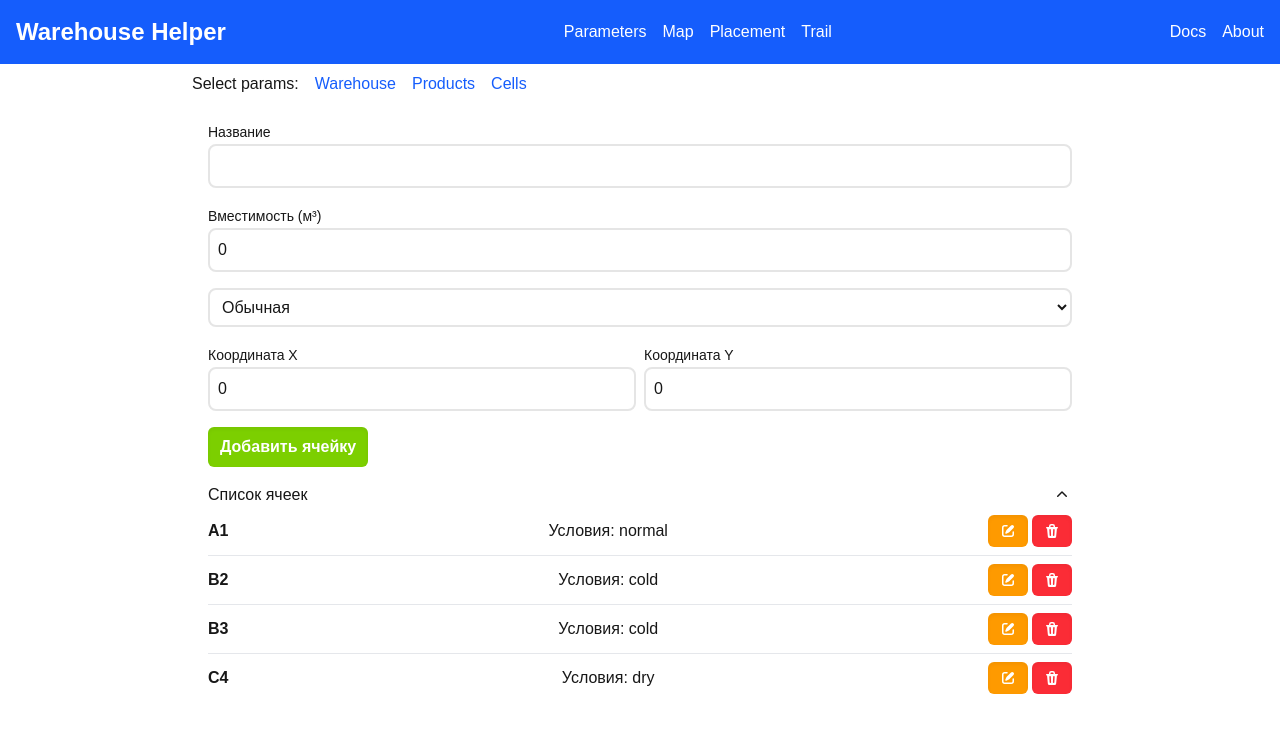
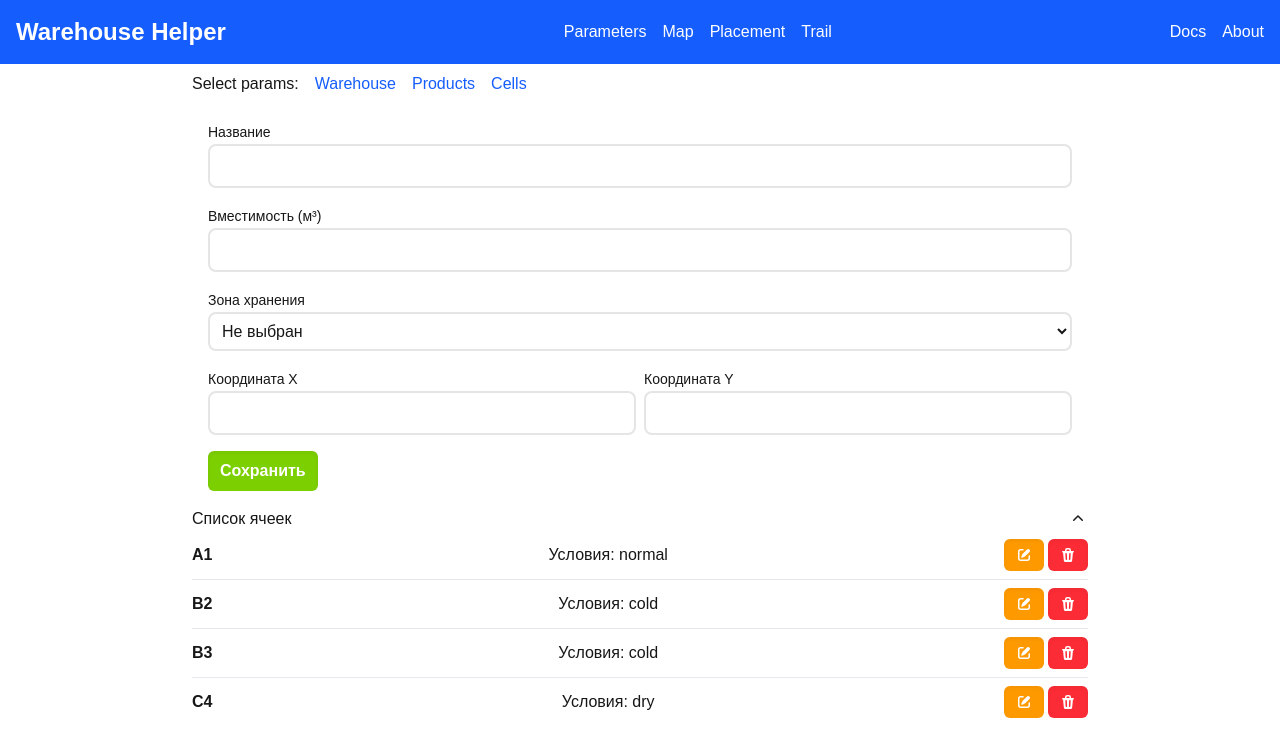
Before and after one commit to mi-qacker/warehouse-helper, a Next.js app: page /parameters/cells in a window 1280 px wide. Shown: the top 756 px of the page. Built offline with nearby package versions, Linux system fonts and the light colour scheme.

Commit message:
Cell form used react-hook-form

```diff
--- a/src/features/params/cells/CellParams.tsx
+++ b/src/features/params/cells/CellParams.tsx
@@ -1,106 +1,71 @@
-import {NewCell, ZoneCondition} from '@/storages/types';
+import {NewCell, Position} from '@/storages/types';
 import {useWarehouseStore} from '@/storages/warehouse-storage';
 import Button from '@/ui/Button';
+import FormError from '@/ui/FormError';
 import Input from '@/ui/Input';
 import Select from '@/ui/Select';
 import {Disclosure, DisclosureButton, DisclosurePanel} from '@headlessui/react';
 import {ChevronDownIcon} from '@heroicons/react/20/solid';
-import React, {useCallback, useMemo, useState} from 'react';
+import {zodResolver} from '@hookform/resolvers/zod';
+import {useCallback, useMemo, useState} from 'react';
+import {useForm} from 'react-hook-form';
+import {z} from 'zod';
 import {ZONE_CONDITION_OPTIONS} from '../common';
 import {CellCard} from './CellCard';
 
-const INITIAL_FORM_DATA: NewCell = {
-  name: '',
-  capacity: 0,
-  zoneCondition: 'normal',
-  position: {x: 0, y: 0},
+const schema = z.object({
+  name: z.string().nonempty(),
+  capacity: z.coerce.number().positive(),
+  zoneCondition: z.enum(['cold', 'dry', 'normal']),
+  positionX: z.coerce.number().positive(),
+  positionY: z.coerce.number().positive(),
+});
+
+export default function CellForm() {
+  const {cells, addCell, updateCell, removeCell, getCell} = useWarehouseStore();
+
+  const {
+    reset,
+    handleSubmit,
+    setValue,
+    register,
+    formState: {errors, isSubmitSuccessful, isDirty},
+  } = useForm({resolver: zodResolver(schema)});
+
+  const [selectedId, setSelectedId] = useState<string | null>(null);
+
+  const onSubmit = handleSubmit(formData => {
+    const position: Position = {x: formData.positionX, y: formData.positionY};
+    const newCell: NewCell = {
+      name: formData.name,
+      capacity: formData.capacity,
+      zoneCondition: formData.zoneCondition,
+      position,
     };
 
-export default function CellForm() {
-  const cells = useWarehouseStore(state => state.cells);
-  const addCell = useWarehouseStore(state => state.addCell);
-  const updateCell = useWarehouseStore(state => state.updateCell);
-  const removeCell = useWarehouseStore(state => state.removeCell);
-  const getCell = useWarehouseStore(state => state.getCell);
-
-  const [formData, setFormData] = useState<NewCell>(INITIAL_FORM_DATA);
-  const [selectedId, setSelectedId] = useState<string | null>(null);
-
-  const onNameChange: React.ChangeEventHandler<HTMLInputElement> = useCallback(
-    event => {
-      const name = String(event.target.value);
-      setFormData({...formData, name});
-    },
-    [formData]
-  );
-
-  const onPositionXChange: React.ChangeEventHandler<HTMLInputElement> =
-    useCallback(
-      event => {
-        const x = Number(event.target.value);
-        setFormData({
-          ...formData,
-          position: {...formData.position, x},
-        });
-      },
-      [formData]
-    );
-
-  const onPositionYChange: React.ChangeEventHandler<HTMLInputElement> =
-    useCallback(
-      event => {
-        const y = Number(event.target.value);
-        setFormData({
-          ...formData,
-          position: {...formData.position, y},
-        });
-      },
-      [formData]
-    );
-
-  const onChangeCapacity: React.ChangeEventHandler<HTMLInputElement> =
-    useCallback(
-      event => {
-        const capacity = Number(event.target.value);
-        setFormData({...formData, capacity});
-      },
-      [formData]
-    );
-
-  const onChangeZoneCondition: React.ChangeEventHandler<HTMLSelectElement> =
-    useCallback(
-      event => {
-        const zoneCondition = event.target.value as ZoneCondition;
-        setFormData({...formData, zoneCondition});
-      },
-      [formData]
-    );
-
-  const handleSubmit = useCallback(
-    (e: React.FormEvent) => {
-      e.preventDefault();
-
     if (selectedId === null) {
-        addCell(formData);
+      addCell(newCell);
     } else {
-        updateCell(selectedId, formData);
+      updateCell(selectedId, newCell);
       setSelectedId(null);
     }
-      setFormData(INITIAL_FORM_DATA);
-    },
-    [addCell, formData, selectedId, updateCell]
-  );
+    reset();
+  });
 
   const onSelectCell = useCallback(
     (cellId: string) => {
       const selectedCell = getCell(cellId);
       if (!selectedCell) return;
 
-      const {id, ...data} = selectedCell;
-      setSelectedId(id);
-      setFormData(data);
+      reset();
+      setSelectedId(selectedCell.id);
+      setValue('name', selectedCell.name);
+      setValue('capacity', selectedCell.capacity);
+      setValue('zoneCondition', selectedCell.zoneCondition);
+      setValue('positionX', selectedCell.position.x);
+      setValue('positionY', selectedCell.position.y);
     },
-    [getCell]
+    [getCell, reset, setValue]
   );
 
   const onDeleteCell = useCallback(
@@ -126,51 +91,48 @@ export default function CellForm() {
   }, [cells, onDeleteCell, onSelectCell]);
 
   return (
-    <div className="space-y-4 rounded-lg p-4">
-      <Input type="text" value={formData.name} onChange={onNameChange}>
+    <>
+      <form onSubmit={onSubmit} className="space-y-4 rounded-lg p-4">
+        <Input type="text" {...register('name')}>
           Название
         </Input>
+        <FormError>{errors.name?.message}</FormError>
 
-      <Input
-        type="number"
-        min="0"
-        value={formData.capacity}
-        onChange={onChangeCapacity}
-      >
+        <Input type="number" {...register('capacity')}>
           Вместимость (м³)
         </Input>
+        <FormError>{errors.capacity?.message}</FormError>
 
-      <Select
-        options={ZONE_CONDITION_OPTIONS}
-        label="Зона хранения"
-        value={formData.zoneCondition}
-        onChange={onChangeZoneCondition}
-        name="zoneCondition"
-      />
+        <Select options={ZONE_CONDITION_OPTIONS} {...register('zoneCondition')}>
+          Зона хранения
+        </Select>
+        <FormError>{errors.zoneCondition?.message}</FormError>
 
         <div className="temp grid grid-cols-2 gap-2">
-        <Input
-          type="number"
-          min="0"
-          value={formData.position.x}
-          onChange={onPositionXChange}
-        >
+          <span>
+            <Input type="number" {...register('positionX')}>
               Координата X
             </Input>
+            <FormError>{errors.positionX?.message}</FormError>
+          </span>
 
-        <Input
-          type="number"
-          min="0"
-          value={formData.position.y}
-          onChange={onPositionYChange}
-        >
+          <span>
+            <Input type="number" {...register('positionY')}>
               Координата Y
             </Input>
+            <FormError>{errors.positionY?.message}</FormError>
+          </span>
         </div>
 
-      <Button type="button" onClick={handleSubmit}>
-        {selectedId === null ? 'Добавить ячейку' : 'Обновить ячейку'}
-      </Button>
+        <div className="flex flex-row items-center gap-4">
+          <Button type="submit">Сохранить</Button>
+          {isSubmitSuccessful && !isDirty && (
+            <div className="tex-sm text-center font-semibold text-green-600">
+              Success saved!
+            </div>
+          )}
+        </div>
+      </form>
 
       <Disclosure as="div" defaultOpen={true} className="w-full">
         <DisclosureButton className="group flex w-full items-center justify-between gap-2">
@@ -179,6 +141,6 @@ export default function CellForm() {
         </DisclosureButton>
         <DisclosurePanel>{cellList}</DisclosurePanel>
       </Disclosure>
-    </div>
+    </>
   );
 }
--- a/src/features/params/products/ProductParams.tsx
+++ b/src/features/params/products/ProductParams.tsx
@@ -23,7 +23,7 @@ import {ZONE_CONDITION_OPTIONS} from '../common';
 import {ProductCard} from './ProductCard';
 
 const schema = z.object({
-  name: z.string().min(1),
+  name: z.string().nonempty(),
   volume: z.coerce.number().positive(),
   storageCondition: z.enum(['cold', 'dry', 'normal']),
   incompatibleWith: z.coerce.string().array(),
```
Lines whose indentation alone changed are shown as unchanged.
